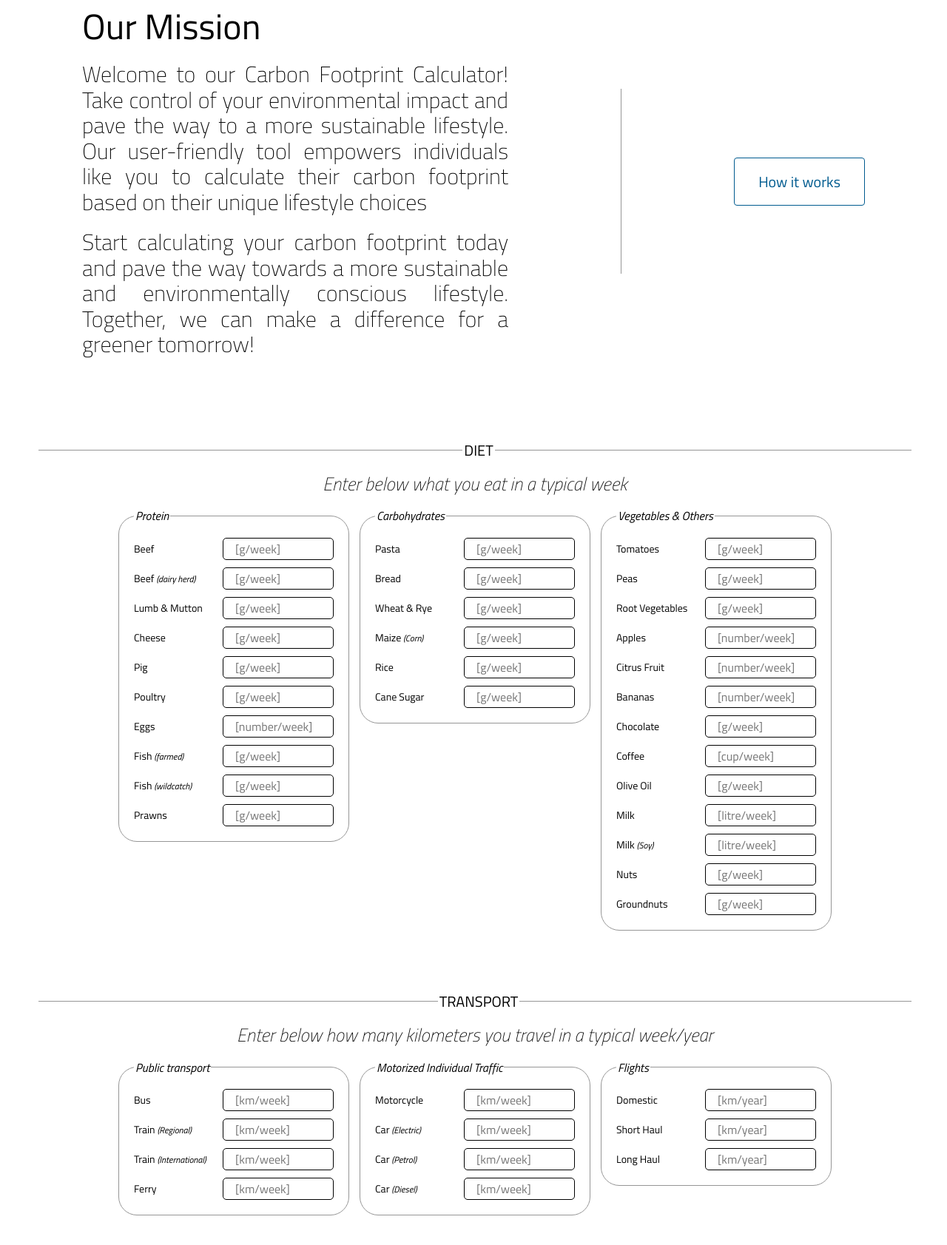
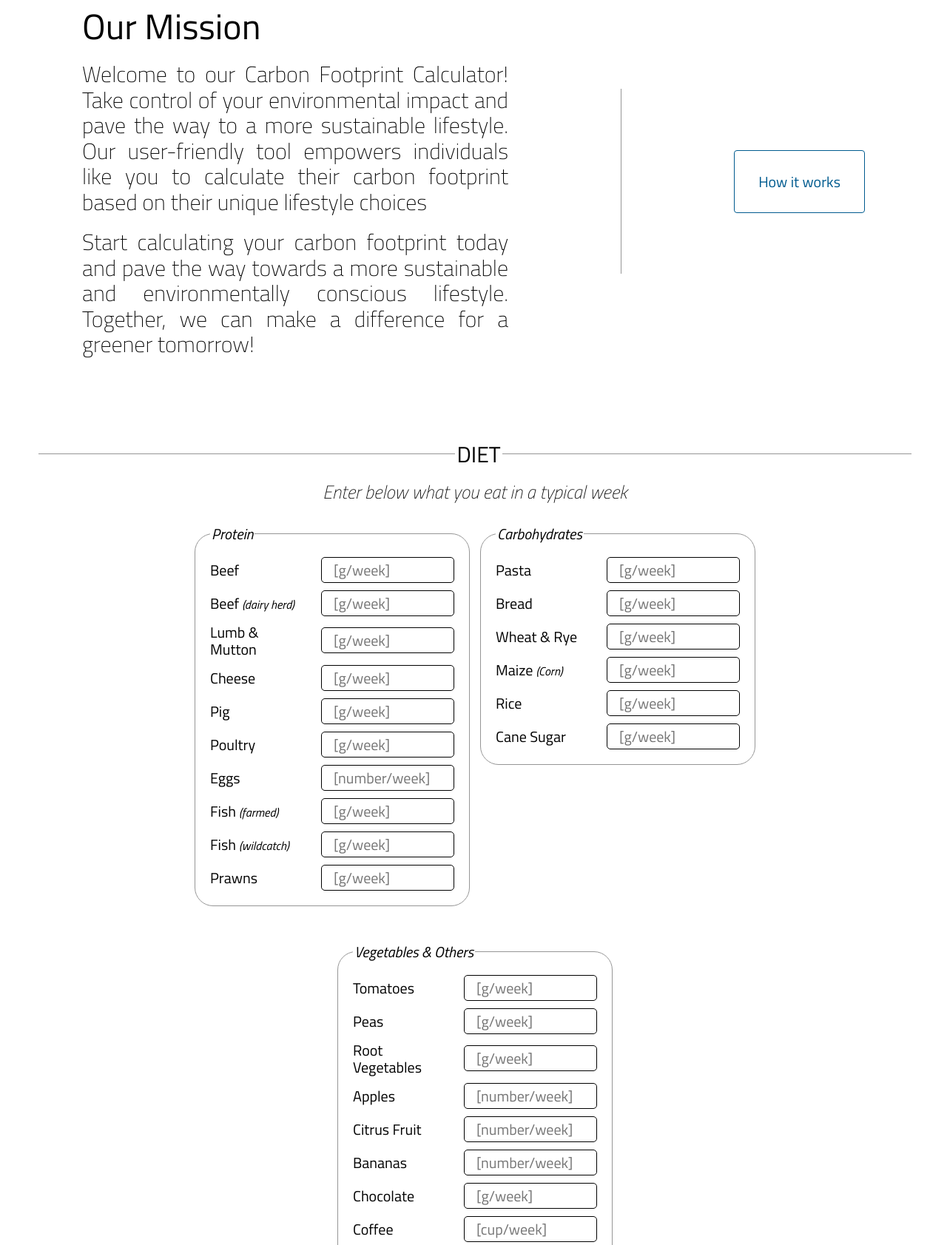
Before and after one commit to SERGGroup/CarbonFootprintWebApp, a Flask app: page / in a window 1280 px wide. Shown: the part 306-1989 px from the top of the page at 74% size. Run offline with Flask 3, Linux system fonts and the light colour scheme; some libraries are stand-ins or nearby versions.

Commit message:
V1.1.0 - Communication Office Modification

```diff
--- a/CarbonFootprint_site/static/main.css
+++ b/CarbonFootprint_site/static/main.css
@@ -155,7 +155,7 @@
 
 .subsection-class .text-title {
 
-    font-size: 20px;
+    font-size: 30px;
     text-align: center;
     margin-left: 5px;
     margin-right: 5px;
@@ -186,7 +186,9 @@
 
 .subsection-class .input_container .property-name {
 
-  font-size: 14px;
+  font-family: "Titillium Web", sans-serif;
+  font-size: var(--input-font-size-std);
+  font-weight: 400;
   width: var(--dl-size-size-medium);
   align-self: center;
   text-align: left;
@@ -194,23 +196,25 @@
 }
 
 .subsection-class .input_container .property-name .small {
-  font-size: 12px;
+  font-size: var(--input-font-size-small);
   font-style: italic;
 }
 
 .subsection-class .input_container .text-input {
 
+  font-size: var(--input-font-size-std);
   width: var(--dl-size-size-large);
   border: 1px solid #000000;
   border-radius: 5px;
-  height: 30px;
+  height: var(--input-font-height);
 
 }
 
 .subsection-class .input_container .select-cls {
 
   width: var(--dl-size-size-large);
-  height: 30px;
+  height: var(--input-font-height);
+  font-size: var(--input-font-size-std);
   border: 1px solid #000000;
   border-radius: 5px;
   align-self: center;
@@ -245,6 +249,7 @@
 .subsection-class .italic-text {
 
   font-style: italic;
+  font-size: 20px;
 
 }
 
--- a/CarbonFootprint_site/static/style.css
+++ b/CarbonFootprint_site/static/style.css
@@ -1,12 +1,16 @@
 :root {
 
-  --dl-size-size-xxlarge: 250px;
-  --dl-size-size-xlarge: 200px;
-  --dl-size-size-large: 150px;
-  --dl-size-size-medium: 100px;
-  --dl-size-size-small: 50px;
-  --dl-size-size-xsmall: 20px;
-  --dl-space-space-unit: 20px;
+  --dl-size-size-xxlarge: 300px;
+  --dl-size-size-xlarge: 240px;
+  --dl-size-size-large: 180px;
+  --dl-size-size-medium: 120px;
+  --dl-size-size-small: 60px;
+  --dl-size-size-xsmall: 30px;
+  --dl-space-space-unit: 30px;
+
+  --input-font-height: 35px;
+  --input-font-size-std: 20px;
+  --input-font-size-small: 16px;
 
   --dl-color-gray-500: #595959;
   --dl-color-gray-700: #999999;
```
